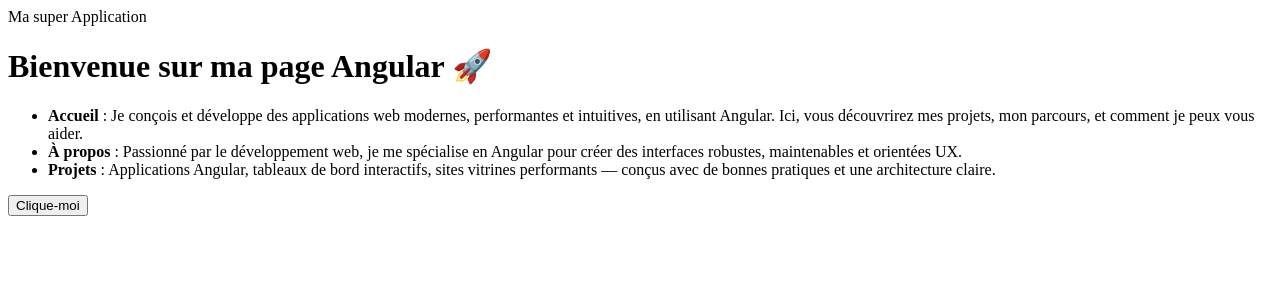
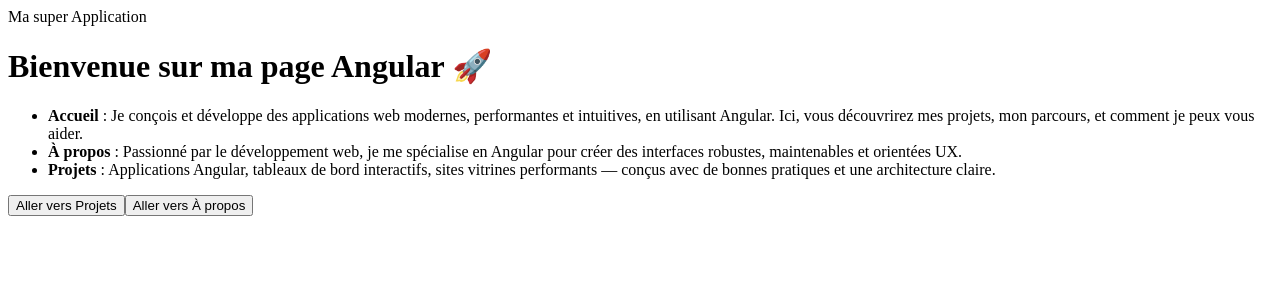
Before and after one commit to denispeyrusaubes/bootstrap-ng, an Angular app: page / in a window 1280 px wide. Before the commit this address led to /sommaire. Shown: the top 300 px of the page. Built offline with nearby package versions, Linux system fonts and the light colour scheme.

Commit message:
feat : button apropos and routeurlink

```diff
--- /dev/null
+++ b/src/app/pages/apropos/apropos.component.html
@@ -0,0 +1 @@
+<p>apropos works!</p>
--- a/src/app/pages/sommaire/sommaire.component.html
+++ b/src/app/pages/sommaire/sommaire.component.html
@@ -6,4 +6,5 @@
   </li>
 </ul>
 
-<button (click)="onClick()">Clique-moi</button>
+<button routerLink="/projets">Aller vers Projets</button>
+<button routerLink="/apropos">Aller vers À propos</button>
--- a/src/app/pages/sommaire/sommaire.component.ts
+++ b/src/app/pages/sommaire/sommaire.component.ts
@@ -1,15 +1,18 @@
 import { CommonModule } from '@angular/common';
-import { Component } from '@angular/core';
+import { Component, inject } from '@angular/core';
+import { Router, RouterLink } from '@angular/router';
 
 type Section = { titre: string; description: string };
 
 @Component({
   selector: 'app-sommaire',
-  imports: [CommonModule],
+  standalone: true,
+  imports: [CommonModule, RouterLink],
   templateUrl: './sommaire.component.html',
-  styleUrl: './sommaire.component.css'
+  styleUrls: ['./sommaire.component.css']
 })
 export class SommaireComponent {
+  constructor(private router: Router) {}
 
   public sections: Section[] = [
     {
@@ -29,7 +32,6 @@ export class SommaireComponent {
     },
   ];
 
-onClick() {
-  alert('Bouton cliqué !');
+
+
 }
-}
```
Also changed, not shown: src/app/app.routes.ts (+5 -2 lines), src/app/pages/apropos/apropos.component.ts (added, +13 -0 lines), src/app/pages/apropos/apropos.component.css (added), 1 other file (tests, documents, lock files or other folders).
